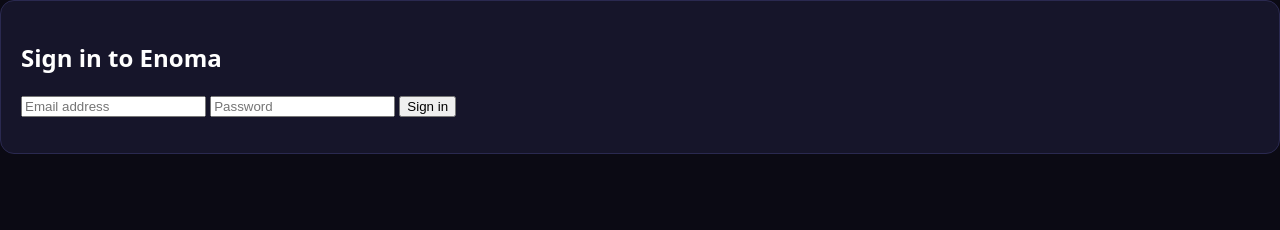
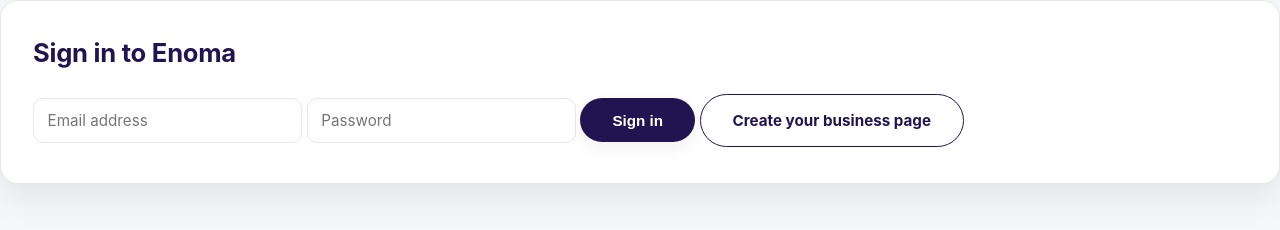
Before and after one commit to jackmclark0709-blip/enoma-api, a website: page dashboard/login.html in a window 1280 px wide. Drawn offline with nearby package versions, Linux system fonts and the light colour scheme.

Commit message:
login page upgrades

```diff
--- a/dashboard/login.html
+++ b/dashboard/login.html
@@ -4,17 +4,29 @@
   <meta charset="UTF-8" />
   <title>Login — Enoma</title>
   <meta name="viewport" content="width=device-width, initial-scale=1" />
-   <link rel="stylesheet" href="dashboard.css" />
+   <link rel="stylesheet" href="dashboard.css">
+<link rel="stylesheet" href="/styles/enoma.css">
+
 </head>
 
 <body>
 <div class="card">
   <h2>Sign in to Enoma</h2>
+
   <input id="email" type="email" placeholder="Email address" />
   <input id="password" type="password" placeholder="Password" />
-    <button onclick="login()">Sign in</button>
+
+  <!-- Primary login button -->
+  <button class="btn btn-primary" onclick="login()">Sign in</button>
+
+  <!-- Secondary CTA -->
+  <a href="/signup.html" class="btn btn-outline" style="margin-top:0.75rem;">
+    Create your business page
+  </a>
+
   <p id="error" style="color:#ff8a8a"></p>
 </div>
+
 
  <script src="https://cdn.jsdelivr.net/npm/@supabase/supabase-js@2"></script>
 <script>
@@ -47,5 +59,7 @@
   }
 </script>
 
+
+
 </body>
 </html>
```
Also changed, not shown: dashboard/index.html (+2 -0 lines), dashboard/signup.html (+3 -1 lines). Lines whose indentation alone changed are shown as unchanged.
